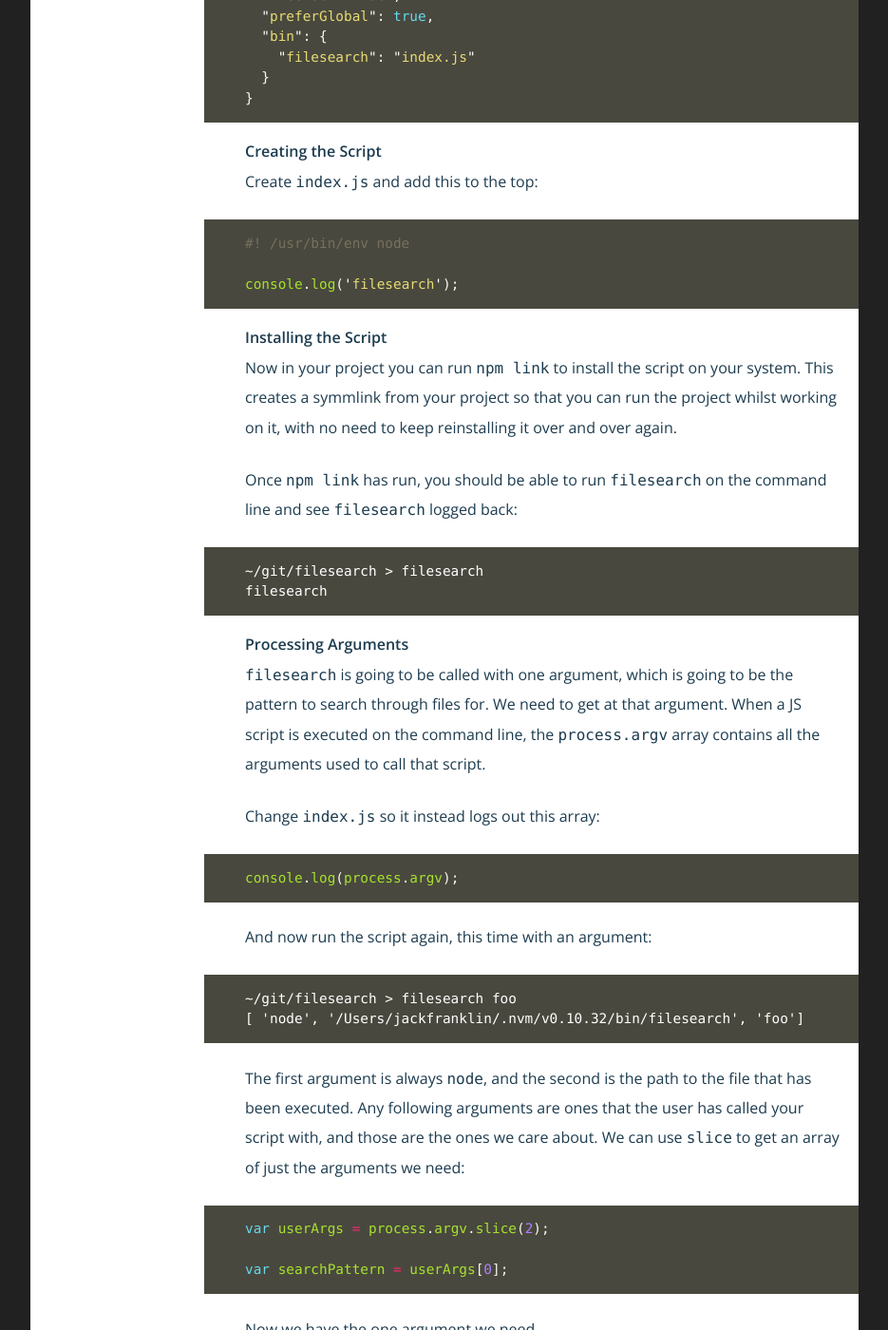
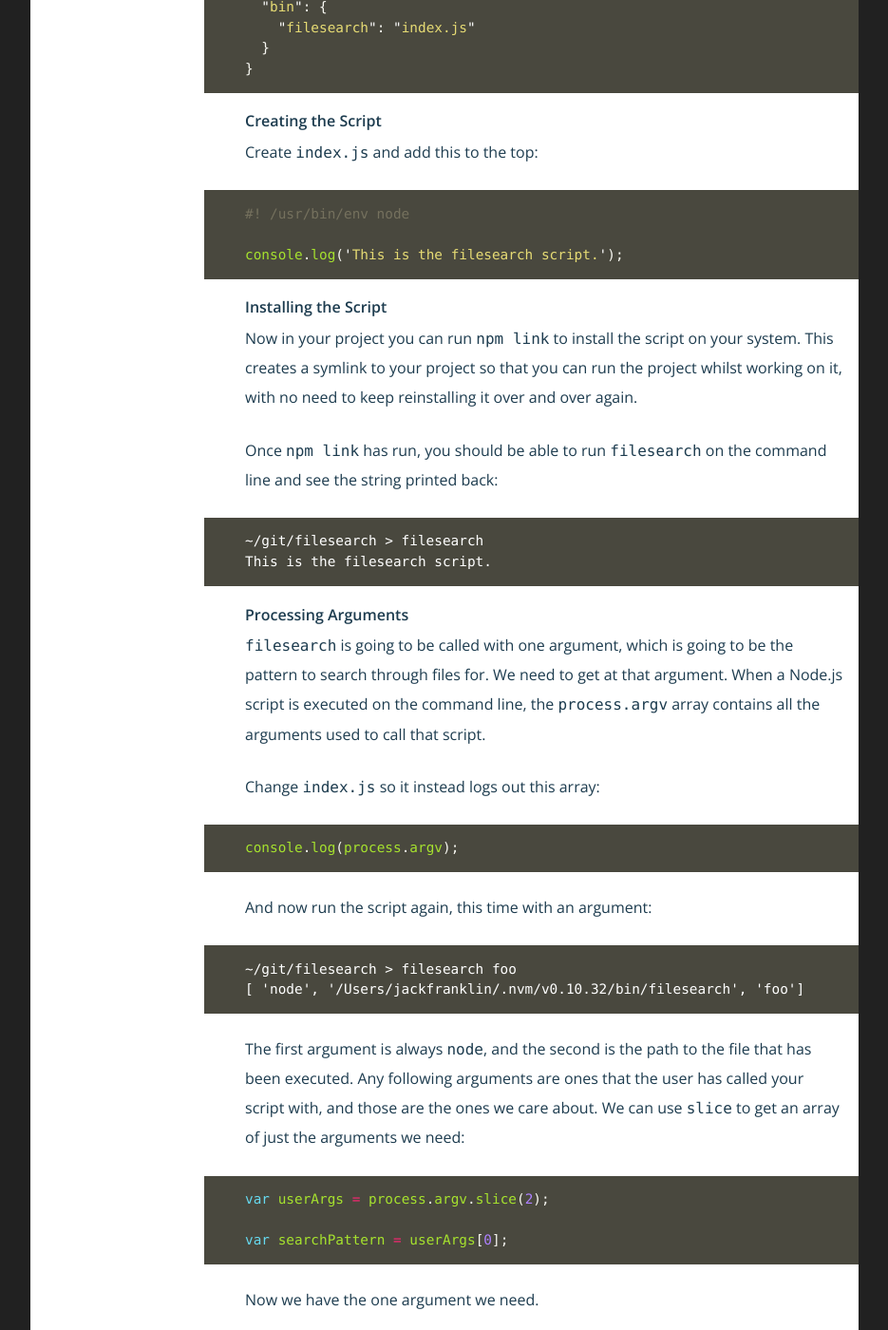
Before and after one commit to jackfranklin/javascriptplayground.com, a Jekyll site: the page built from _posts/2015-03-01-node-command-line-tool.md, in a window 1280 px wide and 1400 px high, scrolled down 1244 px. Shown: the whole window at 95% size, without its empty margins (178-1113 px from the left). Built offline with Jekyll 4.4.1, drawn with Linux system fonts in a browser that asks for light colours; nearby versions of some CDN libraries; Markdown is read by kramdown in place of the engine named in the settings; a script that is not in the unit is left out; comment, search, counter and statistics services are not loaded; some of the changed text lies outside the part shown.

Commit message:
various small tweaks
- clarify that "create a project" means simply creating a directory (see https://twitter.com/waldyrious/status/705570099319742464)
- fix spelling: eg --> e.g., symmlink --> symlink
- harmonize verb tense of steps to edit package.json
- symlink from your project --> symlink to your project
- capitalize all section headers consistently
- Print a different demo string to make the example clearer and less repetitive.
- JS script --> Node.js script
-

````diff
--- a/_posts/2015-03-01-node-command-line-tool.md
+++ b/_posts/2015-03-01-node-command-line-tool.md
@@ -10,15 +10,15 @@ We're going to build the same tool, one that's used to search a directory for fi
 
 ## Creating the Project
 
-First things first, let's create a new project. Create a project and run `npm init` to initialise a new project with a `package.json` file. Answer the prompts if you wish, or just hit enter a bunch of times to get a template `package.json` file that you can fill out at your own leisure.
+First things first: let's create a new project. Create a directory for the project, enter it and run `npm init` to initialise the new project with a `package.json` file. Answer the prompts if you wish, or just hit enter a bunch of times to get a template `package.json` file that you can fill out at your own leisure.
 
 ## Editing package.json
 
 The `package.json` file is used by npm, Node's package manager, to know about your project, its dependencies and how it works. We need to make a couple of edits to it.
 
-- remove the `main` entry: this is only used for modules that will be used through the module system (eg `var _ = require('underscore');`).
+- remove the `main` entry: this is only used for modules that will be used through the module system (e.g. `var _ = require('underscore');`).
 - add `preferGlobal` and set it to true, which means if someone installs this module through npm and doesn't use the `--global` option, they will be warned that the module is designed to be installed globally.
-- adding the `bin` object, which maps commands to files. This means when this module is installed, npm will set up the `filesearch` executable to execute `index.js`.
+- add the `bin` object, which maps commands to files. This means when this module is installed, npm will set up the `filesearch` executable to execute `index.js`.
 
 ```javascript
 {
@@ -44,23 +44,23 @@ Create `index.js` and add this to the top:
 ```js
 #! /usr/bin/env node
 
-console.log('filesearch');
+console.log('This is the filesearch script.');
 ```
 
 ## Installing the Script
 
-Now in your project you can run `npm link` to install the script on your system. This creates a symmlink from your project so that you can run the project whilst working on it, with no need to keep reinstalling it over and over again.
+Now in your project you can run `npm link` to install the script on your system. This creates a symlink to your project so that you can run the project whilst working on it, with no need to keep reinstalling it over and over again.
 
-Once `npm link` has run, you should be able to run `filesearch` on the command line and see `filesearch` logged back:
+Once `npm link` has run, you should be able to run `filesearch` on the command line and see the string printed back:
 
 ```
 ~/git/filesearch > filesearch
-filesearch
+This is the filesearch script.
 ```
 
 ## Processing Arguments
 
-`filesearch` is going to be called with one argument, which is going to be the pattern to search through files for. We need to get at that argument. When a JS script is executed on the command line, the `process.argv` array contains all the arguments used to call that script.
+`filesearch` is going to be called with one argument, which is going to be the pattern to search through files for. We need to get at that argument. When a Node.js script is executed on the command line, the `process.argv` array contains all the arguments used to call that script.
 
 Change `index.js` so it instead logs out this array:
 
@@ -77,7 +77,6 @@ And now run the script again, this time with an argument:
 
 The first argument is always `node`, and the second is the path to the file that has been executed. Any following arguments are ones that the user has called your script with, and those are the ones we care about. We can use `slice` to get an array of just the arguments we need:
 
-
 ```javascript
 var userArgs = process.argv.slice(2);
 
@@ -86,7 +85,7 @@ var searchPattern = userArgs[0];
 
 Now we have the one argument we need.
 
-## Searching for files
+## Searching for Files
 
 We'll hand the actual searching of the files over to a combination of two Unix commands, `ls` and `grep`. We can use `ls -a` to list all files in the current directory, and pass them to `grep` to search for our actual pattern.
 
````
